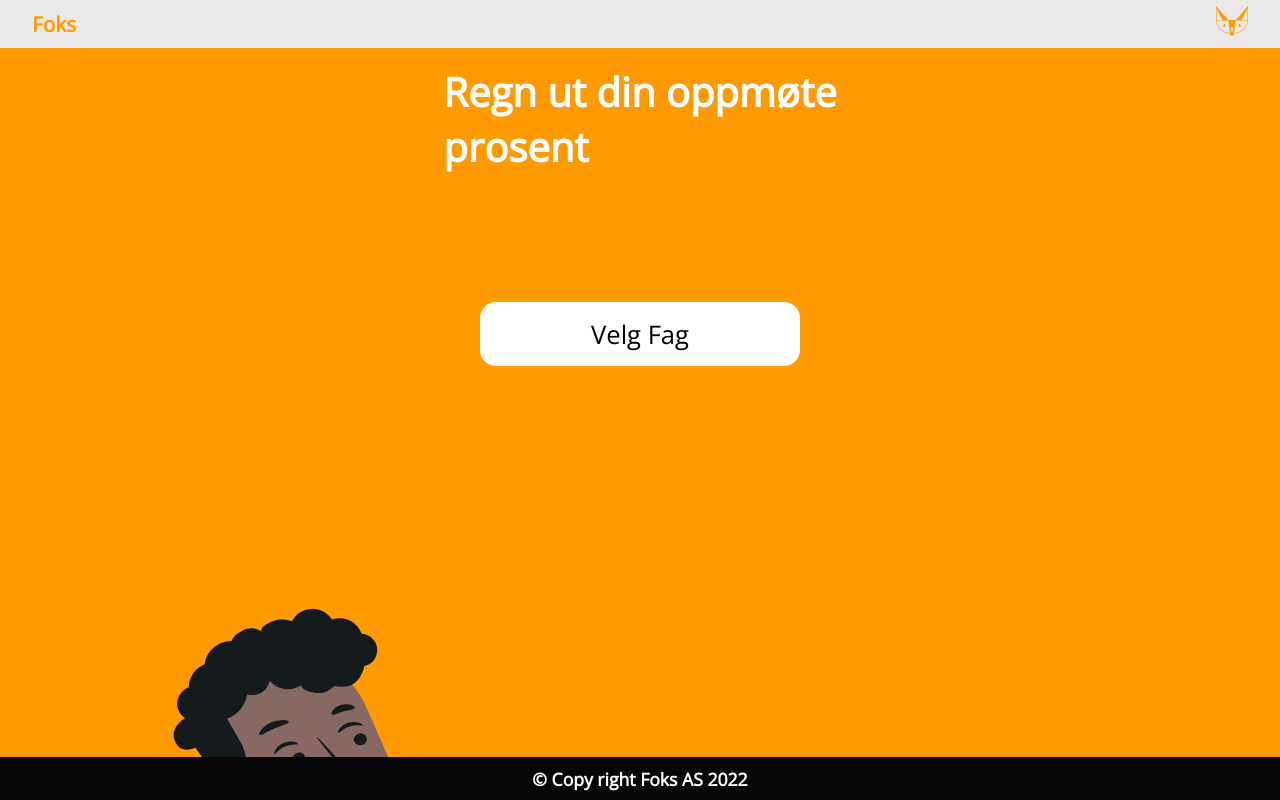
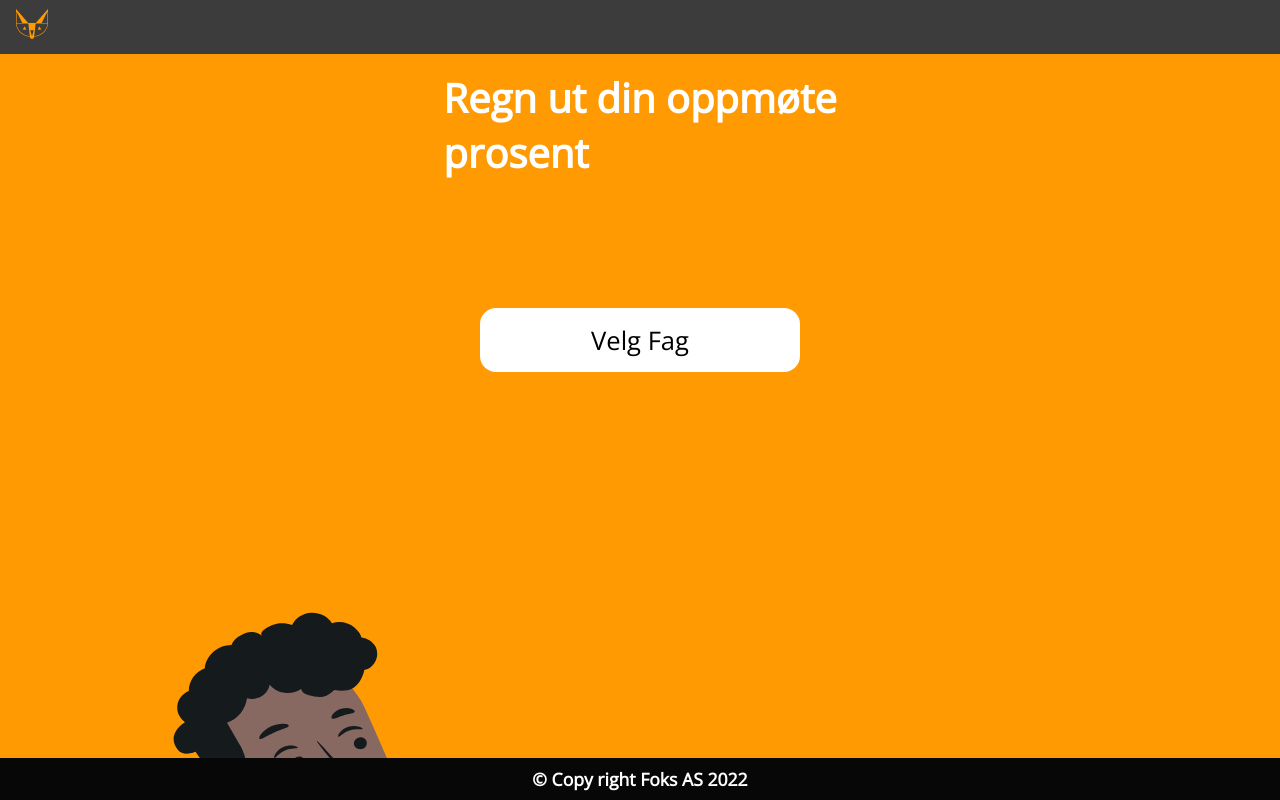
Before and after one commit to janwag/oppmote, a Next.js app: page / in a window 1280 px wide. Built offline with nearby package versions, Linux system fonts and the light colour scheme.

Commit message:
styling, added link to front page on logo

```diff
--- a/components/navbar.js
+++ b/components/navbar.js
@@ -1,20 +1,19 @@
 import styles from '../styles/Navbar.module.css'
 import Image from 'next/image'
 import logo from '/assets/Logo.svg'
+import Link from 'next/link'
 export default function Navbar() {
 	return (
 		<div className={styles.navbar}>
-			<div className={styles.text}>
-				<p>Foks</p>
-			</div>
-
 			<div className={styles.logo}>
+				<Link href={'/'}>
 					<Image
 						src={logo}
 						width={1230}
 						height={1143}
 						alt={'test'}
 					/>
+				</Link>
 			</div>
 		</div>
 	)
--- a/pages/_app.js
+++ b/pages/_app.js
@@ -1,10 +1,20 @@
 import '../styles/globals.css'
 import Layout from '../components/Layout'
+import Head from 'next/head'
 function MyApp({ Component, pageProps }) {
 	return (
-		<Layout>
-			<Component {...pageProps} />
-		</Layout>
+		<>
+			<Head>
+				<title>Foks AS</title>
+				<meta
+					name='viewport'
+					content='width=device-width, initial-scale=1.0'
+				/>
+			</Head>
+			<Layout>
+				<Component {...pageProps} />
+			</Layout>
+		</>
 	)
 }
 
--- a/styles/Navbar.module.css
+++ b/styles/Navbar.module.css
@@ -1,8 +1,8 @@
 .navbar {
 	max-width: 100%;
-	max-height: 1rem;
-	background-color: rgba(214, 210, 210, 0.504);
-	padding: 1rem 2rem;
+	height: 3rem;
+	padding: 0.2rem 0;
+	background-color: #3c3c3c;
 	font-size: 1.3rem;
 	/* flex */
 	display: flex;
@@ -12,6 +12,7 @@
 
 .logo {
 	width: 2rem;
+	padding: 1rem;
 }
 
 .text {
```
Also changed, not shown: pages/velgfag/[slug].js (+7 -4 lines). Lines whose indentation alone changed are shown as unchanged.
